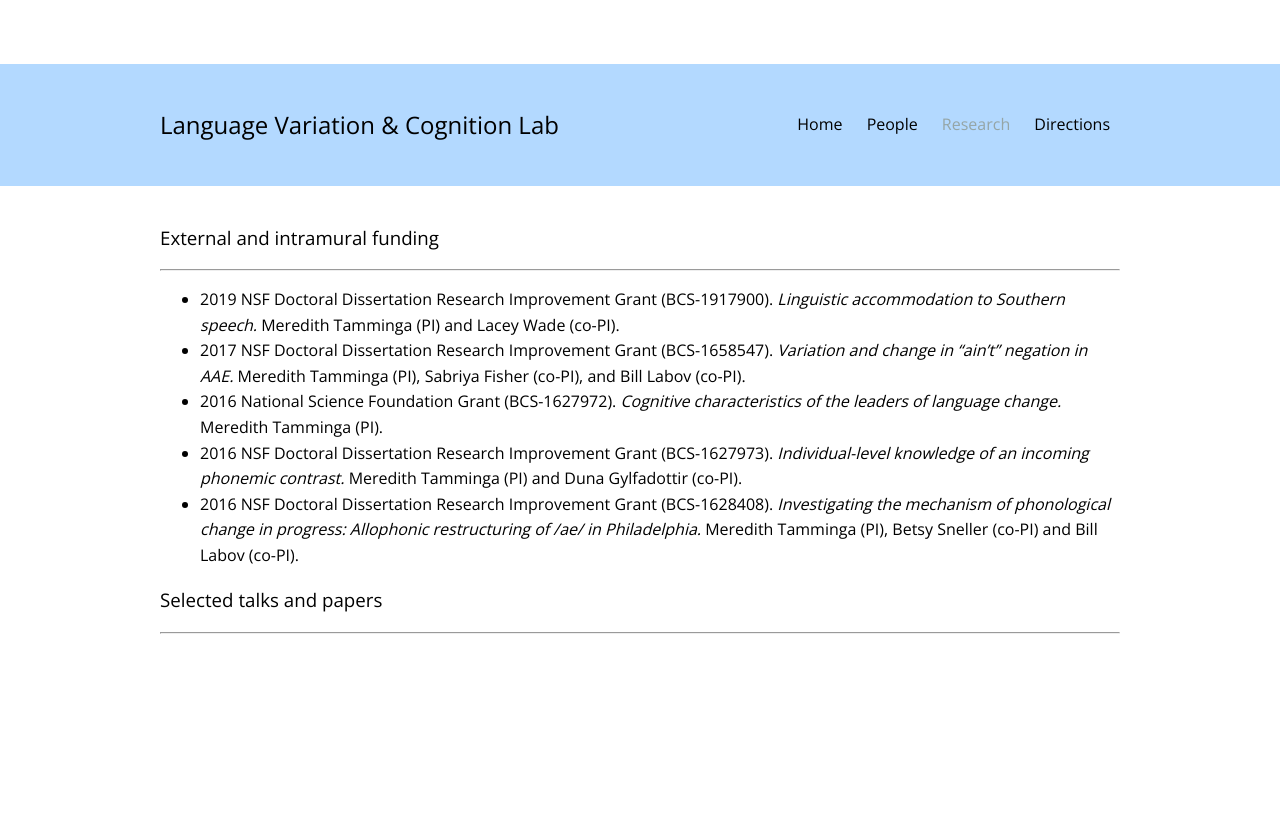
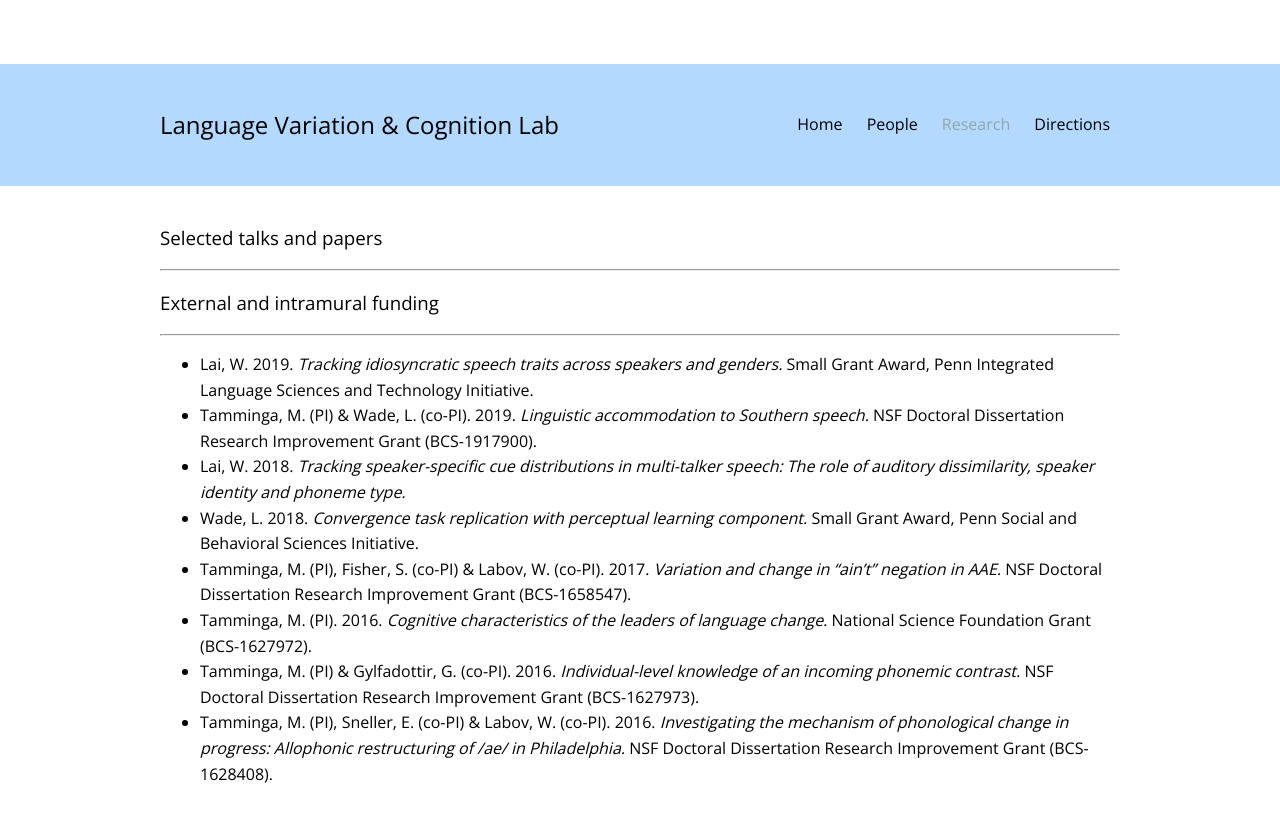
Before and after one commit to laceywade/TammingaLab.github.io, a Jekyll site: the page built from research.md, in a window 1280 px wide. Shown: the top 822 px of the page. Built offline with Jekyll 4.4.1, drawn with Linux system fonts in a browser that asks for light colours; some web fonts are replaced.

Commit message:
Update research.md

```diff
--- a/research.md
+++ b/research.md
@@ -6,17 +6,23 @@ title: Research
 navigation_weight: 3
 ---
 
+
+### Selected talks and papers
+
+***
+
+
+
+
 ### External and intramural funding
 
 ***
 
-- 2019 NSF Doctoral Dissertation Research Improvement Grant (BCS-1917900). *Linguistic accommodation to Southern speech.* Meredith Tamminga (PI) and Lacey Wade (co-PI).
-- 2017 NSF Doctoral Dissertation Research Improvement Grant (BCS-1658547). *Variation and change in “ain’t” negation in AAE.* Meredith Tamminga (PI), Sabriya Fisher (co-PI), and Bill Labov (co-PI).
-- 2016 National Science Foundation Grant (BCS-1627972). *Cognitive characteristics of the leaders of language change.* Meredith Tamminga (PI).
-- 2016 NSF Doctoral Dissertation Research Improvement Grant (BCS-1627973). *Individual-level knowledge of an incoming phonemic contrast.* Meredith Tamminga (PI) and Duna Gylfadottir (co-PI).
-- 2016 NSF Doctoral Dissertation Research Improvement Grant (BCS-1628408). *Investigating the mechanism of phonological change in progress: Allophonic restructuring of /ae/ in Philadelphia.* Meredith Tamminga (PI), Betsy Sneller (co-PI) and Bill Labov (co-PI).
-
-
-### Selected talks and papers
-
-***
+- Lai, W. 2019. *Tracking idiosyncratic speech traits across speakers and genders.* Small Grant Award, Penn Integrated Language Sciences and Technology Initiative.
+- Tamminga, M. (PI) & Wade, L. (co-PI). 2019. *Linguistic accommodation to Southern speech.* NSF Doctoral Dissertation Research Improvement Grant (BCS-1917900).
+- Lai, W. 2018. *Tracking speaker-specific cue distributions in multi-talker speech: The role of auditory dissimilarity, speaker identity and phoneme type.*
+- Wade, L. 2018. *Convergence task replication with perceptual learning component.* Small Grant Award, Penn Social and Behavioral Sciences Initiative.
+- Tamminga, M. (PI), Fisher, S. (co-PI) & Labov, W. (co-PI). 2017. *Variation and change in “ain’t” negation in AAE.* NSF Doctoral Dissertation Research Improvement Grant (BCS-1658547).
+- Tamminga, M. (PI). 2016. *Cognitive characteristics of the leaders of language change.* National Science Foundation Grant (BCS-1627972).
+- Tamminga, M. (PI) & Gylfadottir, G. (co-PI). 2016. *Individual-level knowledge of an incoming phonemic contrast.* NSF Doctoral Dissertation Research Improvement Grant (BCS-1627973).
+- Tamminga, M. (PI), Sneller, E. (co-PI) & Labov, W. (co-PI). 2016. *Investigating the mechanism of phonological change in progress: Allophonic restructuring of /ae/ in Philadelphia.* NSF Doctoral Dissertation Research Improvement Grant (BCS-1628408).
```
